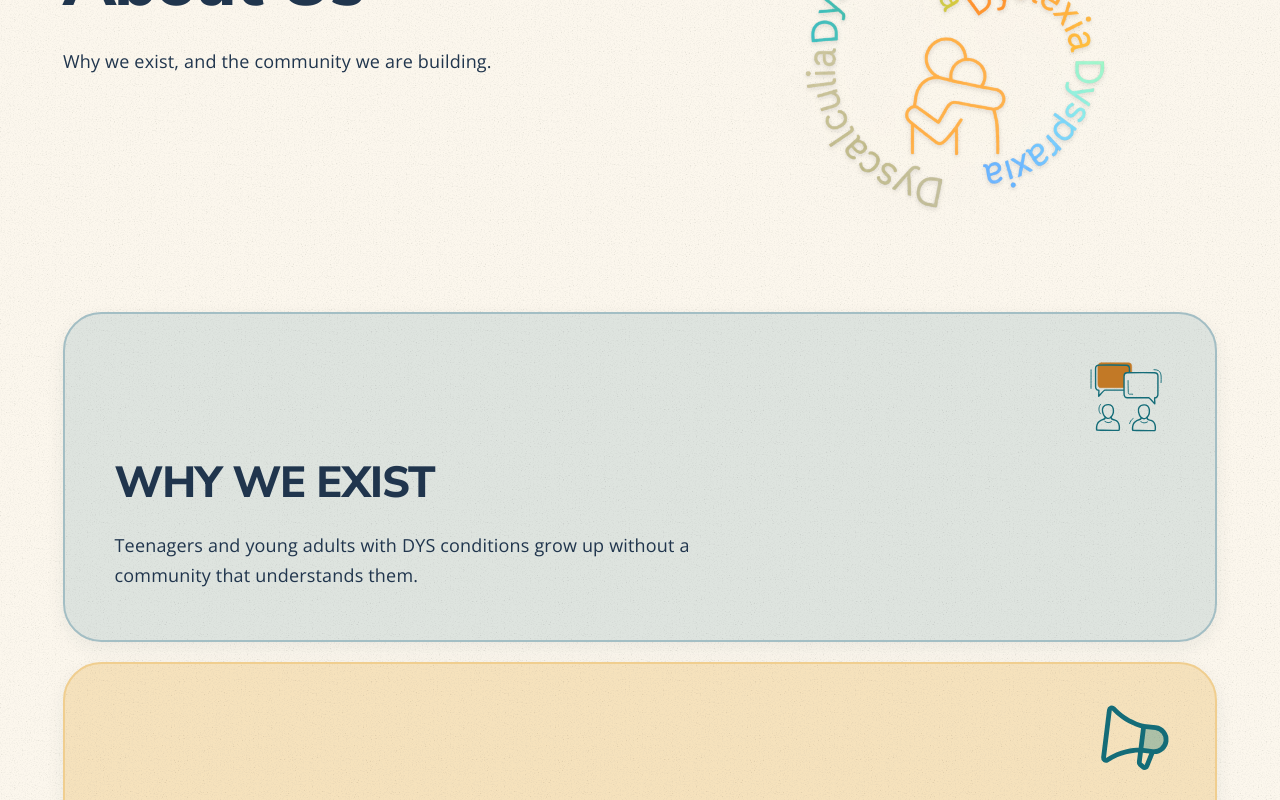
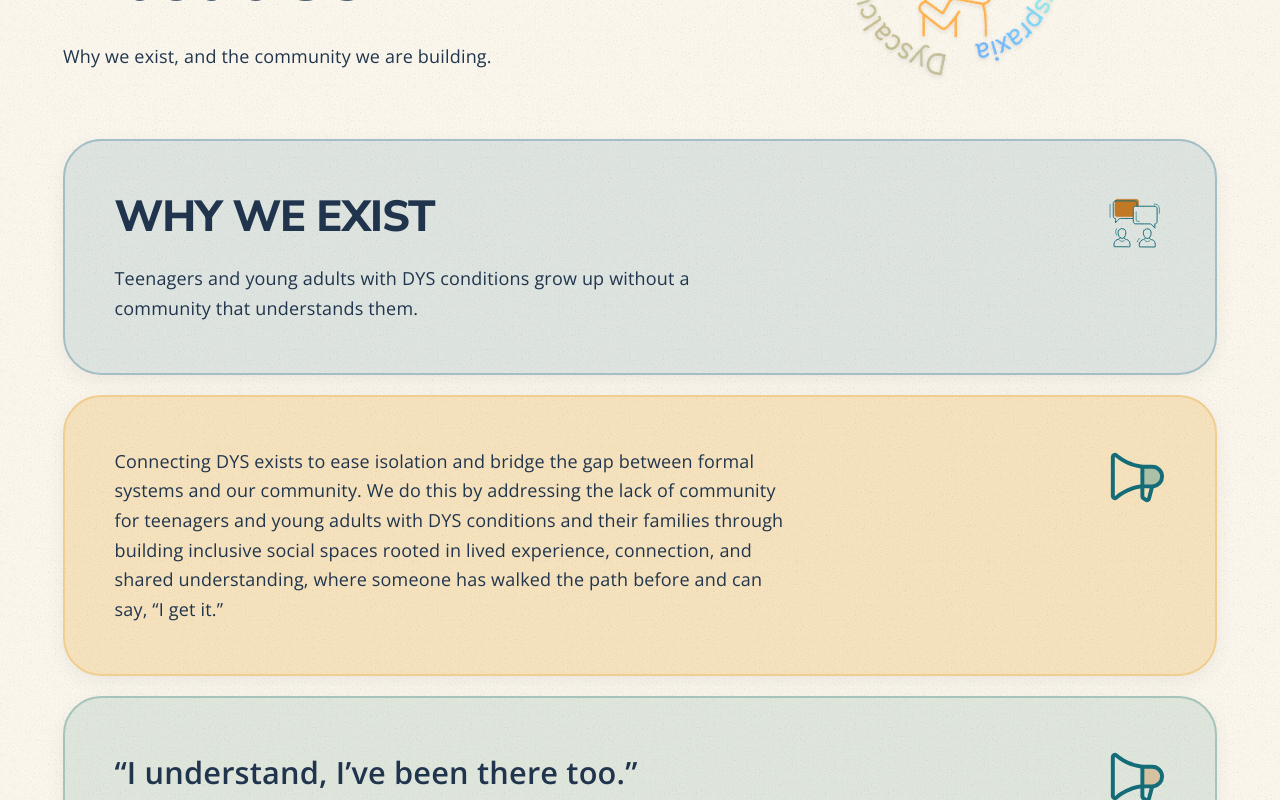
Before and after one commit to jonathan-hansel-awo/connecting-dys, a Next.js app: page /about in a window 1280 px wide. Shown: the part 620-1420 px from the top of the page. Built offline with nearby package versions, Linux system fonts and the light colour scheme.

Commit message:
Tighten reading-page spacing and emphasise standalone statements

```diff
--- a/src/components/source-panel.tsx
+++ b/src/components/source-panel.tsx
@@ -64,6 +64,7 @@ export function ParagraphPanels({ children, tone = "blue" }: { children: ReactNo
 }
 
 const emphasisBySource: Record<string, Record<number, string>> = {
+  why: { 2: "quote", 5: "refrain" },
   story: { 0: "lead", 2: "statement", 5: "question", 7: "statement", 9: "statement", 10: "lead", 13: "refrain", 14: "refrain", 15: "refrain", 16: "refrain", 18: "refrain", 19: "refrain", 20: "refrain", 21: "refrain", 22: "statement" },
   founder: { 3: "statement", 6: "statement", 8: "lead" },
   "approach-community": { 0: "statement" },
@@ -78,7 +79,10 @@ export function SourcePanel({ source, level = 2, tone = "blue", id, children, ar
   return <Container className={`source-section ${collapsible ? "policy-disclosure" : "editorial-source"}`} data-source-id={source} aria-labelledby={headingId} open={collapsible && initiallyOpen ? true : undefined}>
     {collapsible && <summary><EdgeDoodle motif={motifForContent(section.title)} />{createElement(`h${level}`, { id: headingId }, section.title)}<span className="disclosure-indicator" aria-hidden="true" /></summary>}
     {paragraphGroups(section.blocks).map((group, i) => {
-      const emphasis = !collapsible ? emphasisBySource[source]?.[i] : undefined;
+      const paragraph = group.length === 1 && group[0].type === "paragraph" ? group[0].text?.trim() : undefined;
+      const standalone = i > 0 && paragraph && paragraph.length <= 160 && paragraph.split(/\s+/).length <= 20 && !paragraph.endsWith(":");
+      const fallback = standalone && paragraph ? (paragraph.endsWith("?") ? "question" : /^[“"‘]/.test(paragraph) ? "quote" : "statement") : undefined;
+      const emphasis = !collapsible ? emphasisBySource[source]?.[i] ?? fallback : undefined;
       const motif = editorialDoodles[source]?.[i] ?? motifForContent(group.map(block => block.text || block.items?.join(" ") || "").join(" ") + " " + section.title);
       const panel = <div className={`copy-panel panel-${toneAt(tone, i)} ${emphasis ? `source-${emphasis}` : ""} has-edge-doodle`} data-copy-emphasis={emphasis} key={i}>
         <EdgeDoodle motif={motif} />
--- a/src/styles/edge-doodles.css
+++ b/src/styles/edge-doodles.css
@@ -1,33 +1,33 @@
-/* Transparent corner illustrations have a dedicated row: prose never
-   flows behind an icon, including when headings wrap or reading size changes. */
-.copy-panel.has-edge-doodle { position: relative; }
+/* A floated corner illustration shares the opening text band. Normal text
+   wrapping reserves its space without an empty row or decorative overlap. */
+.copy-panel.has-edge-doodle { position: relative; display: flow-root; }
 .edge-doodle {
   display: block;
-  width: clamp(3.5rem, 6vw, 4.5rem);
-  height: clamp(3.5rem, 6vw, 4.5rem);
+  float: inline-end;
+  width: 3.5rem;
+  height: 3.5rem;
   max-width: 100%;
-  margin-inline: auto -.3rem;
-  margin-block: -.65rem .9rem;
+  margin: 0 0 .5rem 1rem;
   color: var(--panel-accent, var(--reading-accent, var(--brand-teal)));
   background: none;
   pointer-events: none;
   user-select: none;
-  transform: rotate(7deg);
+  transform: none;
 }
 .edge-doodle > svg { display: block; width: 100%; height: 100%; }
 .edge-doodle > svg:not([data-icon-provider="lordicon"]) [opacity] { fill: var(--doodle-wash, #c27926); opacity: .32; }
 .panel-amber .edge-doodle, .panel-coral .edge-doodle { --doodle-wash: #147b79; }
-.edge-doodle-growth, .edge-doodle-home, .edge-doodle-care { transform: rotate(-7deg); }
+.copy-panel > .edge-doodle + :is(h1,h2,h3,h4,h5,h6,p) { margin-top: 0; }
 html[data-theme="dark"] .edge-doodle { color: #91ded8; --doodle-wash: #f4be71; }
 html[data-theme="dark"] :is(.panel-amber, .panel-coral) .edge-doodle { color: #f4c582; --doodle-wash: #85d7d0; }
-/* Links remain full-width, with a separate icon row ahead of their content. */
-.article-links.has-edge-doodle { display: block; }
+/* Navigation links wrap beside the same non-interactive corner artwork. */
+.article-links.has-edge-doodle { display: flow-root; }
 .article-links.has-edge-doodle > a { margin-inline-end: 1.5rem; }
 .policy-contents > summary > .edge-doodle { margin-inline-end: .3rem; }
-.policy-disclosure > summary { display: grid; grid-template-columns: minmax(0, 1fr) auto; gap: .65rem 1rem; }
-.policy-disclosure > summary > .edge-doodle { grid-column: 1 / -1; width: 3rem; height: 3rem; margin: 0 0 0 auto; }
-.policy-disclosure > summary > h2 { grid-column: 1; }
-.policy-disclosure > summary > .disclosure-indicator { grid-column: 2; }
+.policy-disclosure > summary { display: flex; align-items: flex-start; gap: 1rem; }
+.policy-disclosure > summary > .edge-doodle { order: 2; float: none; flex: 0 0 auto; width: 3rem; height: 3rem; margin: 0; }
+.policy-disclosure > summary > h2 { order: 1; flex: 1; min-width: 0; margin: 0; }
+.policy-disclosure > summary > .disclosure-indicator { order: 3; align-self: center; }
 html[data-spacious="true"] .edge-doodle,
 html[data-texture="off"] .edge-doodle { display: none; }
 @media (forced-colors: active), print { .edge-doodle { display: none; } }
@@ -38,5 +38,9 @@ html[data-texture="off"] .edge-doodle { display: none; }
 .edge-doodle svg[data-icon-provider="lordicon"] .primary[fill]:not([fill="none"]) { fill: currentColor; }
 .edge-doodle svg[data-icon-provider="lordicon"] .secondary[stroke] { stroke: var(--doodle-wash, #c27926); }
 .edge-doodle svg[data-icon-provider="lordicon"] .secondary[fill]:not([fill="none"]) { fill: var(--doodle-wash, #c27926); }
-.edge-doodle:has(svg[data-icon-provider="lordicon"]) { width: clamp(4rem, 7vw, 5rem); height: clamp(4rem, 7vw, 5rem); transform: none; }
+.edge-doodle:has(svg[data-icon-provider="lordicon"]) { width: 3.5rem; height: 3.5rem; transform: none; }
 .policy-disclosure > summary > .edge-doodle:has(svg[data-icon-provider="lordicon"]) { width: 3rem; height: 3rem; }
+
+@media (max-width: 760px) {
+  .copy-panel > .edge-doodle { width: 2.75rem; height: 2.75rem; margin-inline-start: .75rem; }
+}
--- a/src/styles/editorial-layout.css
+++ b/src/styles/editorial-layout.css
@@ -147,8 +147,9 @@ html[data-spacious="true"] .hero-margin-curves { display: none; }
 /* Keep the About introduction close to the reading toolbar. */
 .about-page { padding-top: .75rem; }
 .about-page > .breadcrumb { margin-bottom: .5rem; }
-.about-page > .editorial-heading { padding-block: .5rem 1.5rem; align-items: start; }
-.about-page .editorial-brand { width: min(100%, 22rem); justify-self: center; padding: 0; }
+.about-page > .editorial-heading { padding-block: .25rem .75rem; align-items: start; }
+.about-page .editorial-brand { width: min(100%, 16rem); justify-self: center; padding: 0; margin-block-start: -2.5rem; }
+.about-page > .editorial-heading + .copy-panels { margin-block-start: .75rem; }
 
 /* The approved identity keeps its navy mount in every reading theme. */
 .site-header .brand-link, .footer-brand {
@@ -174,7 +175,7 @@ html[data-spacious="true"] .hero-margin-curves { display: none; }
 @media (max-width: 760px) {
   .calm-home .hero { grid-template-columns: minmax(0, 1fr); }
   .about-page > .editorial-heading { gap: .5rem; }
-  .about-page .editorial-brand { width: min(70vw, 17rem); }
+  .about-page .editorial-brand { width: min(65vw, 14rem); margin-block-start: 0; }
   .calm-home .hero-composition { grid-row: 1; margin-block: 0; padding-block: 0; }
   .calm-home .hero-copy { grid-row: 2; }
   .calm-home .hero-composition .logo-stage { padding-block: .5rem; }
@@ -193,3 +194,14 @@ html[data-spacious="true"] .calm-home .hero-copy { grid-row: 2; }
   html[data-spacious="true"] .site-header { padding-inline: .6rem; gap: .4rem; }
   html[data-spacious="true"] .site-header .brand-link { padding: .25rem; }
 }
+
+/* Short standalone thoughts retain the selected reading font, with emphasis. */
+.copy-panel :is(.editorial-statement, .editorial-quote, .editorial-question, .editorial-refrain) {
+  font-family: var(--reading-font);
+  font-weight: 800;
+  line-height: var(--reading-line-height);
+}
+.copy-panel :is(.editorial-statement, .editorial-quote) { font-size: clamp(1.3rem, 2.4vw, 1.75rem); }
+.copy-panel .editorial-refrain { font-size: clamp(1.25rem, 2.2vw, 1.55rem); }
+.copy-panel .editorial-question { font-size: clamp(1.6rem, 3.5vw, 2.5rem); }
+html[data-spacious="true"] .about-page .editorial-brand { margin-block-start: 0; width: min(100%, 15rem); }
```
Also changed, not shown: 1 other file (tests, documents, lock files or other folders).
